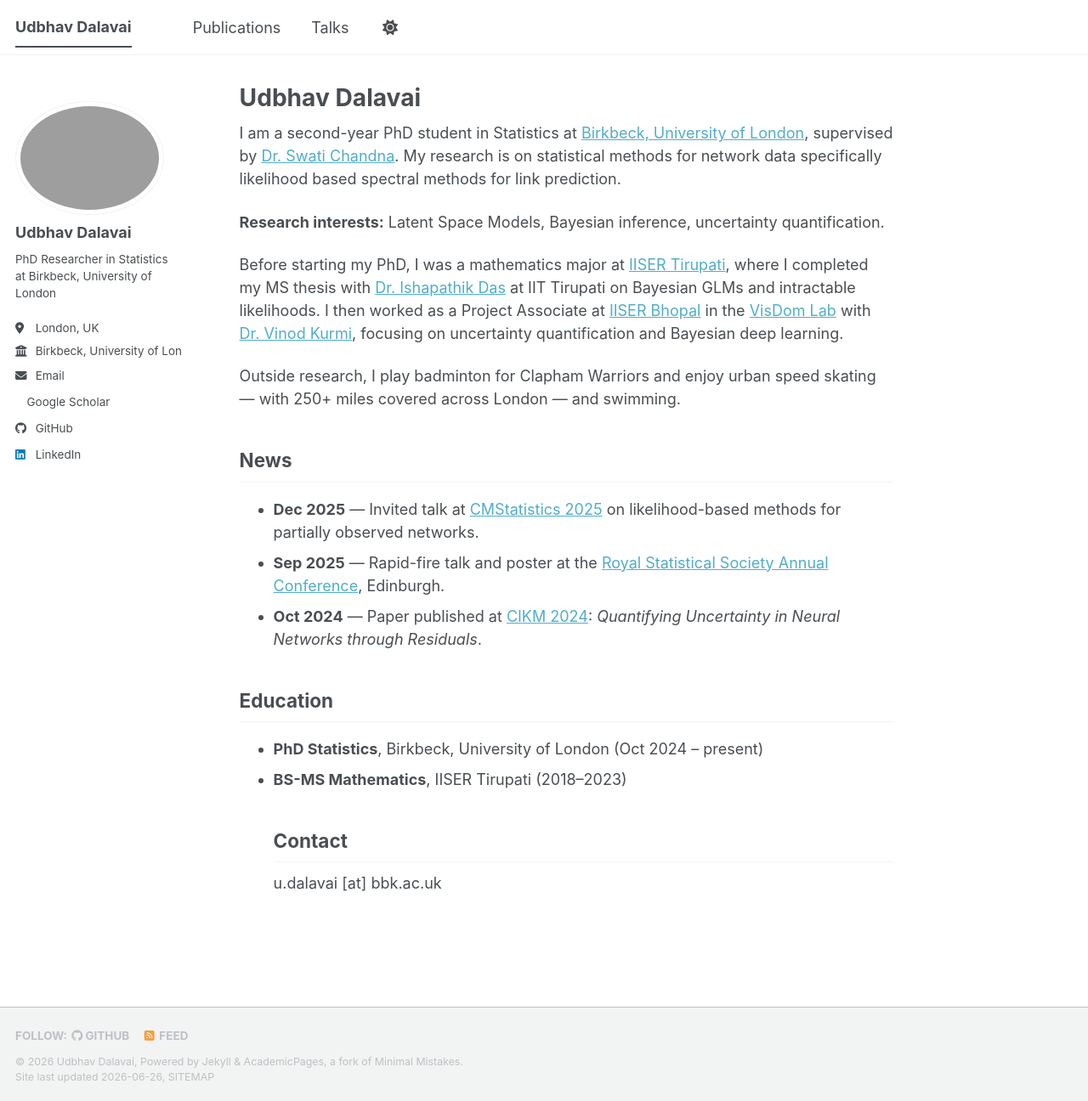
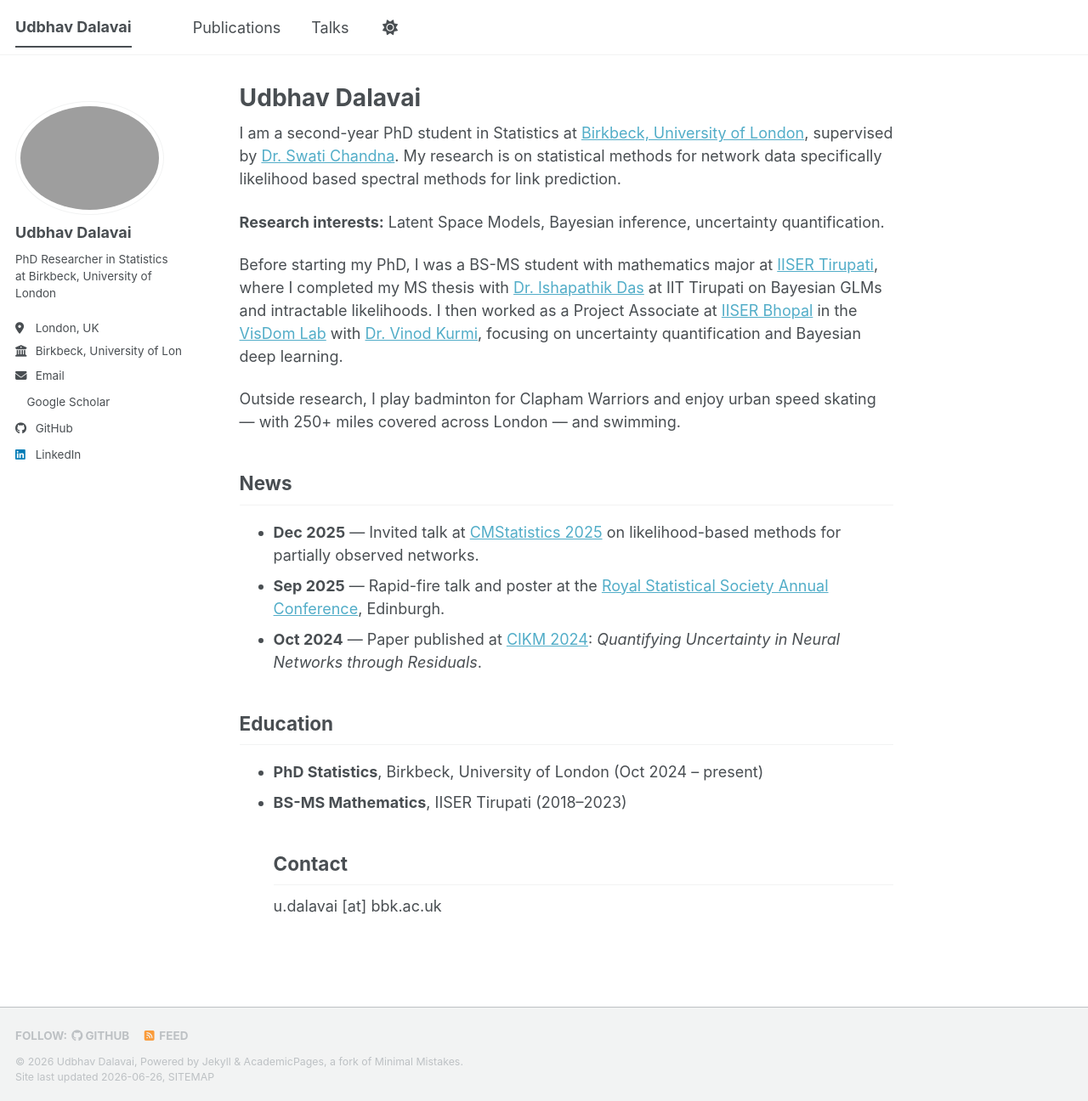
Before and after one commit to Udbhav-Dalavai/Udbhav-Dalavai.github.io, a Jekyll site: the page built from _pages/about.md, in a window 1280 px wide and 1296 px high. Shown: the whole window at 85% size. Built offline with Jekyll 4.4.1, drawn with Linux system fonts in a browser that asks for light colours; a style sheet for code colours, icons or effects is not loaded.

Commit message:
Update educational background in about.md

```diff
--- a/_pages/about.md
+++ b/_pages/about.md
@@ -11,7 +11,7 @@
 
 **Research interests:** Latent Space Models, Bayesian inference, uncertainty quantification.
 
-Before starting my PhD, I was a mathematics major at [IISER Tirupati](https://www.iisertirupati.ac.in/), where I completed my MS thesis with [Dr. Ishapathik Das](https://sites.google.com/iittp.ac.in/ishapathik/home) at IIT Tirupati on Bayesian GLMs and intractable likelihoods. I then worked as a Project Associate at [IISER Bhopal](https://www.iiserb.ac.in/) in the [VisDom Lab](https://visdomlab.github.io/) with [Dr. Vinod Kurmi](https://vinodkkurmi.github.io/), focusing on uncertainty quantification and Bayesian deep learning.
+Before starting my PhD, I was a BS-MS student with mathematics major at [IISER Tirupati](https://www.iisertirupati.ac.in/), where I completed my MS thesis with [Dr. Ishapathik Das](https://sites.google.com/iittp.ac.in/ishapathik/home) at IIT Tirupati on Bayesian GLMs and intractable likelihoods. I then worked as a Project Associate at [IISER Bhopal](https://www.iiserb.ac.in/) in the [VisDom Lab](https://visdomlab.github.io/) with [Dr. Vinod Kurmi](https://vinodkkurmi.github.io/), focusing on uncertainty quantification and Bayesian deep learning.
 
 Outside research, I play badminton for Clapham Warriors and enjoy urban speed skating — with 250+ miles covered across London — and swimming.
 
```
